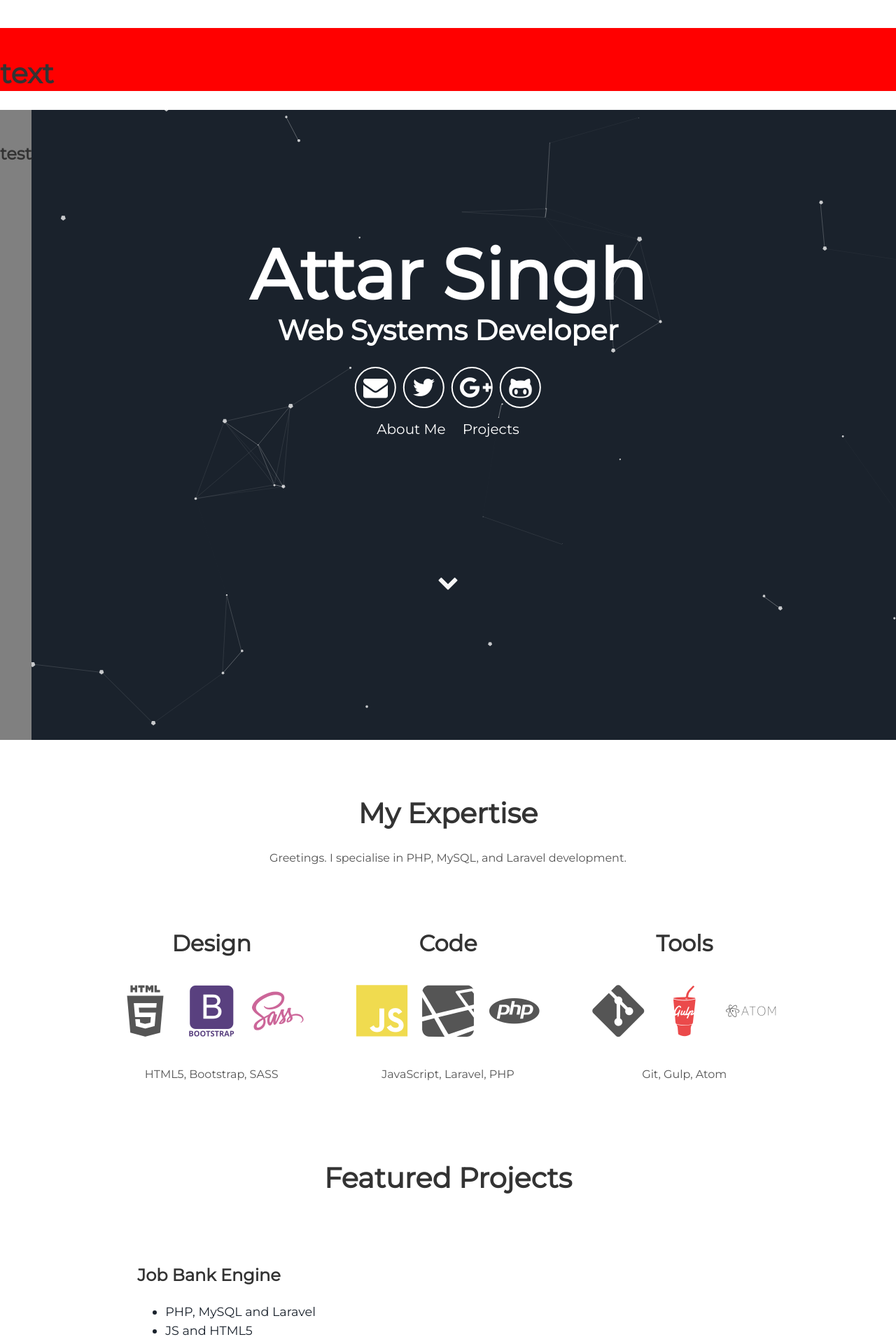
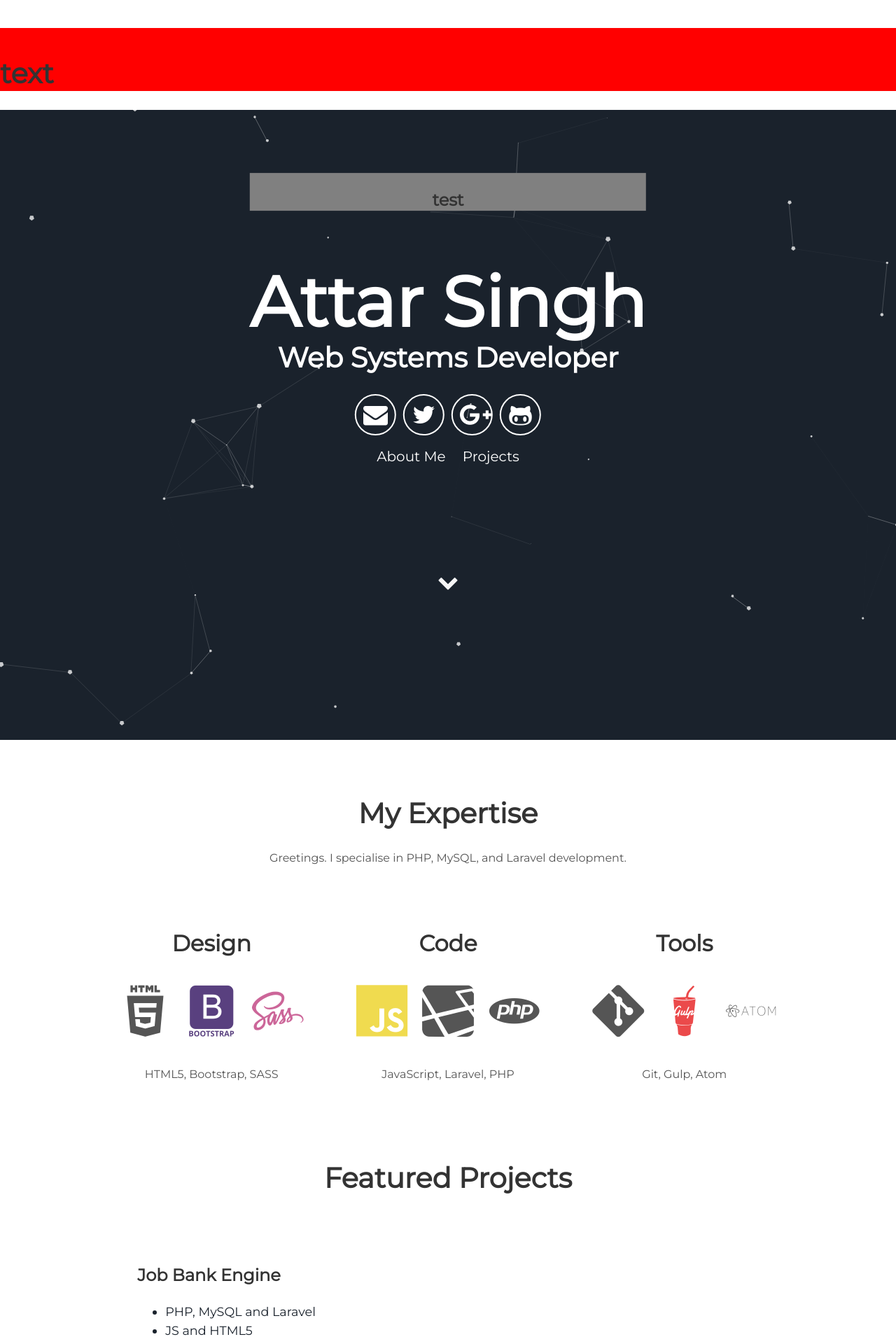
Before and after one commit to attarsinghgill/attarsinghgill.github.io, a Jekyll site: the page built from index.html, in a window 1280 px wide. Shown: the top 1920 px of the page at 70% size. Built offline with Jekyll 4.4.1, drawn with Linux system fonts in a browser that asks for light colours.

Commit message:
Update header.html

```diff
--- a/_includes/header.html
+++ b/_includes/header.html
@@ -1,8 +1,9 @@
 <div id="particles-js">
-<div style="width:100%; background-color:gray">
+
+  <div class="header">
+    <div style="width:100%; background-color:gray">
   <h3>test</h3>
   </div>
-  <div class="header">
       <h1>
         <span class="site-title">{{site.username}}</span>
         <span class="site-description">{{site.user_title}}</span>
```
